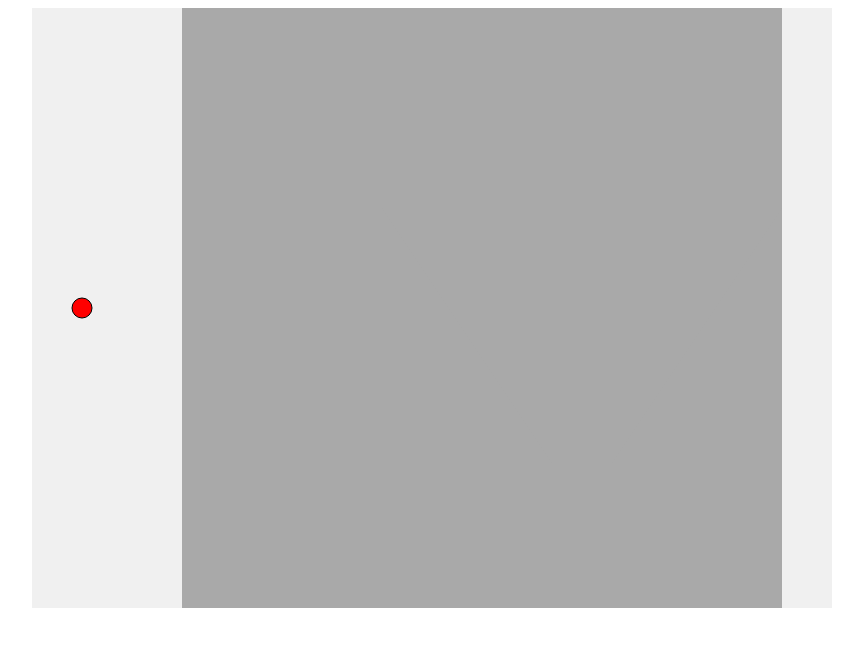
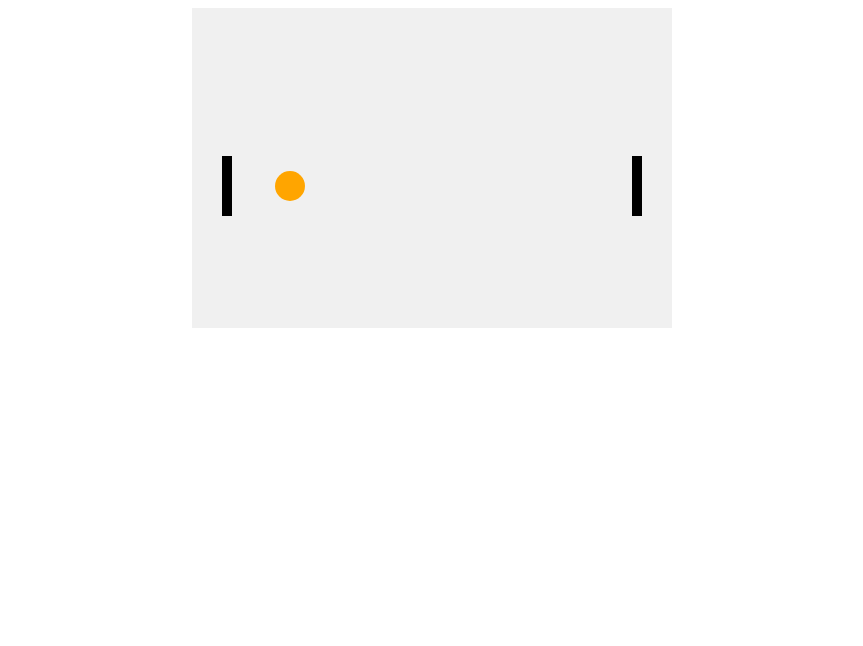
Before and after one commit to Hnk333/Orbital-Rescue, a plain HTML site: page index.html in a window 1280 px wide. Shown: the whole page, without its empty margins (208-1071 px from the left). Drawn offline with Linux system fonts and the light colour scheme.

Commit message:
0.5 fish

```diff
--- a/index.html
+++ b/index.html
@@ -3,7 +3,7 @@
 <head>
     <meta charset="UTF-8">
     <meta name="viewport" content="width=device-width, initial-scale=1.0">
-  <title>Spaceship Race</title>
+    <title>Fish Pong</title>
     <style>
         canvas {
             display: block;
@@ -13,148 +13,76 @@
     </style>
 </head>
 <body>
-  <canvas id="gameCanvas" width="800" height="600"></canvas>
+    <canvas id="gameCanvas" width="480" height="320"></canvas>
     <script>
         const canvas = document.getElementById("gameCanvas");
         const ctx = canvas.getContext("2d");
 
-    // Spaceship properties
-    const spaceship = {
-      x: 50,
-      y: canvas.height / 2,
-      size: 20,
-      velocityX: 2,
-      velocityY: 0,
-      thrust: 0.1,
-    };
+        const paddleWidth = 10;
+        const paddleHeight = 60;
+        const fishSize = 15;
 
-    // Track properties
-    const trackWidth = 150;
-    const trackHeight = 200;
-    const trackSegments = [
-      { x: 150, y: 300 },
-      { x: 350, y: 100 },
-      { x: 550, y: 400 },
-      { x: 750, y: 100 },
-    ];
+        const leftPaddle = { x: 30, y: canvas.height / 2 - paddleHeight / 2 };
+        const rightPaddle = { x: canvas.width - 30 - paddleWidth, y: canvas.height / 2 - paddleHeight / 2 };
+        const fish = { x: canvas.width / 2, y: canvas.height / 2, velocityX: 2, velocityY: 2 };
 
-    // Key states
-    const keys = {
-      ArrowUp: false,
-      ArrowDown: false,
-    };
+        function drawPaddle(x, y) {
+            ctx.beginPath();
+            ctx.rect(x, y, paddleWidth, paddleHeight);
+            ctx.fillStyle = "#000000";
+            ctx.fill();
+            ctx.closePath();
+        }
 
-    // Add event listeners for keyboard input
-    window.addEventListener("keydown", (event) => {
-      if (event.key in keys) {
-        event.preventDefault();
-        keys[event.key] = true;
+        function drawFish(x, y) {
+            ctx.beginPath();
+            ctx.arc(x, y, fishSize, 0, Math.PI * 2);
+            ctx.fillStyle = "#FFA500";
+            ctx.fill();
+            ctx.closePath();
         }
-    });
 
-    window.addEventListener("keyup", (event) => {
-      if (event.key in keys) {
-        event.preventDefault();
-        keys[event.key] = false;
+        function gameLoop() {
+            // Update fish position
+            fish.x += fish.velocityX;
+            fish.y += fish.velocityY;
+
+            // Collision with paddles
+            if ((fish.x - fishSize <= leftPaddle.x + paddleWidth && fish.y >= leftPaddle.y && fish.y <= leftPaddle.y + paddleHeight) ||
+                (fish.x + fishSize >= rightPaddle.x && fish.y >= rightPaddle.y && fish.y <= rightPaddle.y + paddleHeight)) {
+                fish.velocityX = -fish.velocityX;
             }
-    });
 
-    // Game loop
-    function gameLoop() {
-      updateSpaceship();
-      checkCollision();
-      drawScene();
+            // Collision with top and bottom walls
+            if (fish.y - fishSize <= 0 || fish.y + fishSize >= canvas.height) {
+                fish.velocityY = -fish.velocityY;
+            }
+
+            // Update paddles
+            if (leftPaddle.y + paddleHeight / 2 > fish.y) {
+                leftPaddle.y -= 2;
+            } else {
+                leftPaddle.y += 2;
+            }
+            if (rightPaddle.y + paddleHeight / 2 > fish.y) {
+                rightPaddle.y -= 2;
+            } else {
+                rightPaddle.y += 2;
+            }
+
+            // Clear canvas
+            ctx.clearRect(0, 0, canvas.width, canvas.height);
+
+            // Draw paddles
+            drawPaddle(leftPaddle.x, leftPaddle.y);
+            drawPaddle(rightPaddle.x, rightPaddle.y);
+
+            // Draw fish
+            drawFish(fish.x, fish.y);
+
             requestAnimationFrame(gameLoop);
         }
 
-    // Update spaceship position
-    function updateSpaceship() {
-      if (keys.ArrowUp) {
-        spaceship.velocityY -= spaceship.thrust;
-      }
-
-      if (keys.ArrowDown) {
-        spaceship.velocityY += spaceship.thrust;
-      }
-
-      spaceship.y += spaceship.velocityY;
-    }
-
-    // Check for collision with track walls
-    function checkCollision() {
-      const minY = getMinY(spaceship.x);
-      const maxY = getMaxY(spaceship.x);
-
-      if (spaceship.y - spaceship.size / 2 <= minY || spaceship.y + spaceship.size / 2 >= maxY) {
-        resetSpaceship();
-      }
-    }
-
-    // Get the minY value for the current spaceship x position
-    function getMinY(x) {
-      for (let i = 1; i < trackSegments.length; i++) {
-        if (x >= trackSegments[i - 1].x && x <= trackSegments[i].x) {
-          return trackSegments[i - 1].y - trackHeight / 2;
-        }
-      }
-      return 0;
-    }
-
-    // Get the maxY value for the current spaceship x position
-    function getMaxY(x) {
-      for (let i = 1; i < trackSegments.length; i++) {
-        if (x >= trackSegments[i - 1].x && x <= trackSegments[i].x) {
-          return trackSegments[i - 1].y + trackHeight / 2;
-        }
-      }
-      return canvas.height;
-    }
-
-        // Reset spaceship position
-        function resetSpaceship() {
-      spaceship.x = 50;
-      spaceship.y = canvas.height / 2;
-      spaceship.velocityY = 0;
-    }
-
-    // Draw scene
-    function drawScene() {
-      // Clear canvas
-      ctx.clearRect(0, 0, canvas.width, canvas.height);
-
-      // Draw track
-      ctx.beginPath();
-      ctx.moveTo(trackSegments[0].x, trackSegments[0].y - trackHeight / 2);
-      for (const segment of trackSegments) {
-        ctx.lineTo(segment.x, segment.y - trackHeight / 2);
-      }
-      ctx.lineTo(trackSegments[trackSegments.length - 1].x, canvas.height);
-      ctx.lineTo(trackSegments[0].x, canvas.height);
-      ctx.closePath();
-      ctx.fillStyle = "#A9A9A9";
-      ctx.fill();
-
-      ctx.beginPath();
-      ctx.moveTo(trackSegments[0].x, trackSegments[0].y + trackHeight / 2);
-      for (const segment of trackSegments) {
-        ctx.lineTo(segment.x, segment.y + trackHeight / 2);
-      }
-      ctx.lineTo(trackSegments[trackSegments.length - 1].x, 0);
-      ctx.lineTo(trackSegments[0].x, 0);
-      ctx.closePath();
-      ctx.fillStyle = "#A9A9A9";
-      ctx.fill();
-
-      // Draw spaceship
-      ctx.beginPath();
-      ctx.arc(spaceship.x, spaceship.y, spaceship.size / 2, 0, Math.PI * 2);
-      ctx.fillStyle = "#FF0000";
-      ctx.fill();
-      ctx.strokeStyle = "#000000";
-      ctx.stroke();
-    }
-
-    // Start the game loop
         gameLoop();
     </script>
 </body>
```
Lines whose indentation alone changed are shown as unchanged.
